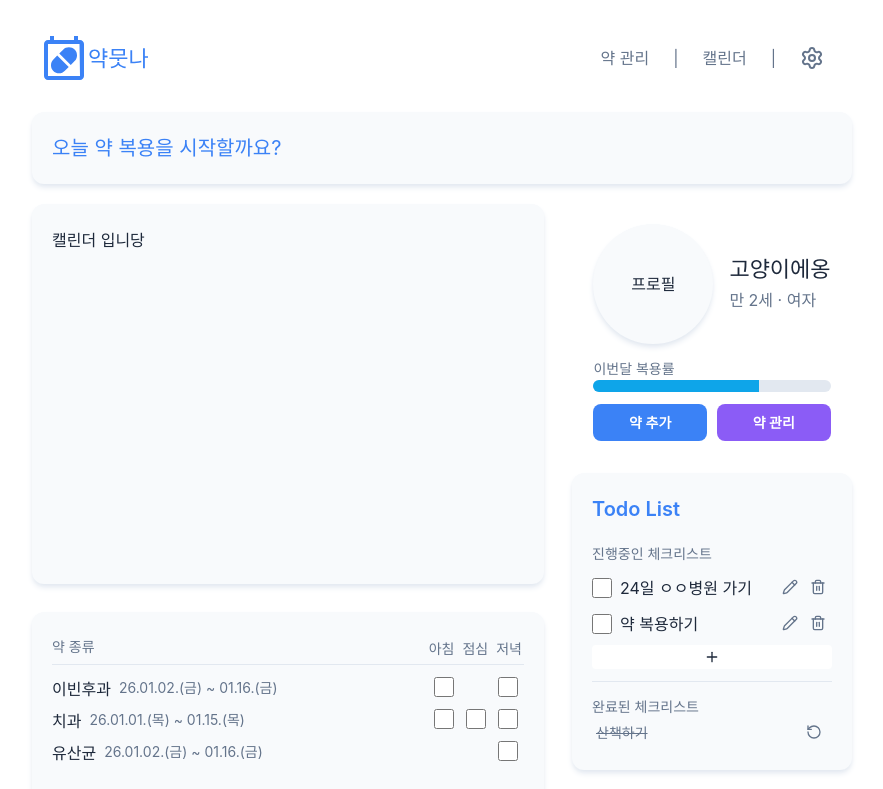
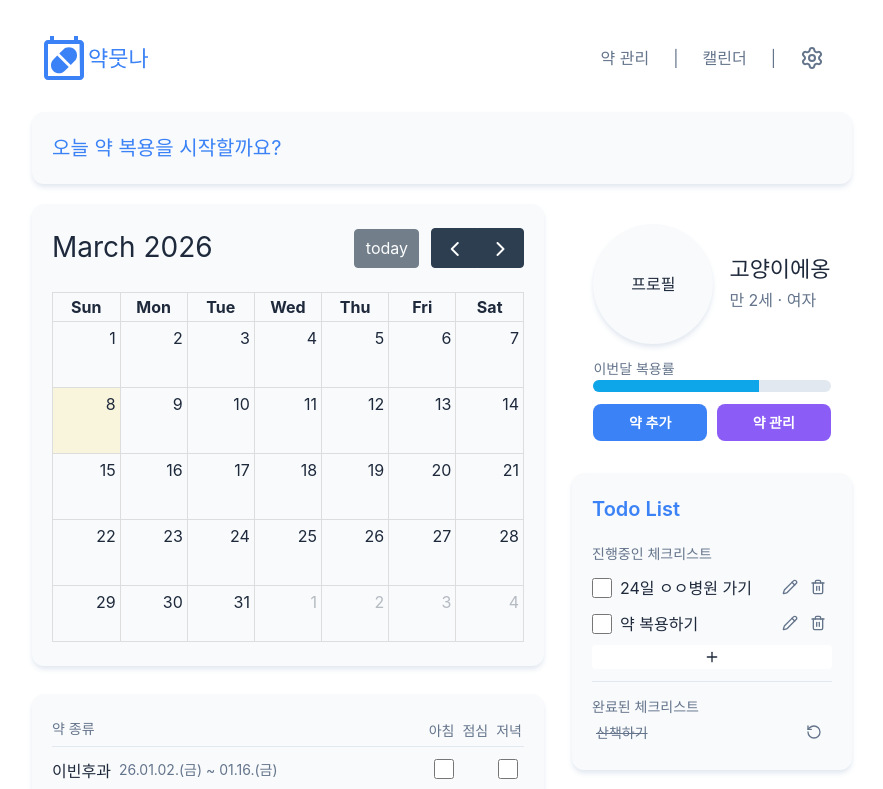
Before and after one commit to wnduddlekd/medicine, a React (Vite) app: page /home in a window 1280 px wide. Shown: the top 789 px of the page, without its empty margins (198-1081 px from the left). Built offline with nearby package versions, Linux system fonts and the light colour scheme; a web font is replaced by a local one.

Commit message:
feat: 캘린더 기본 형태 구현(#21)

```diff
--- /dev/null
+++ b/src/components/Home/Calender.jsx
@@ -0,0 +1,19 @@
+import FullCalendar from '@fullcalendar/react';
+import dayGridPlugin from '@fullcalendar/daygrid';
+import interactionPlugin from '@fullcalendar/interaction';
+
+export default function Calendar() {
+  function handleDateClick(info) {
+    console.log(info.dateStr);
+  }
+  return (
+    <div className="min-w-100 w-full card-base">
+      <FullCalendar
+        plugins={[dayGridPlugin, interactionPlugin]}
+        initialView="dayGridMonth"
+        dateClick={handleDateClick}
+        editable={true}
+      />
+    </div>
+  );
+}
--- a/src/components/Home/HomeCalender.jsx
+++ /dev/null
@@ -1,7 +0,0 @@
-export default function HomeCalender() {
-  return (
-    <div className="min-w-100 w-full h-95 card-base">
-      <div>캘린더 입니당</div>
-    </div>
-  );
-}
--- a/src/pages/Home.jsx
+++ b/src/pages/Home.jsx
@@ -1,6 +1,6 @@
 import DailyDoseFeedback from '../components/Home/DailyDoseFeedback';
 import DoseCheck from '../components/Home/DoseCheck.jsx';
-import HomeCalender from '../components/Home/HomeCalender.jsx';
+import Calender from '../components/Home/Calender.jsx';
 import TodoList from '../components/Home/TodoList.jsx';
 import UserInfo from '../components/Home/UserInfo.jsx';
 import WideUserInfo from '../components/Home/WideUserInfo.jsx';
@@ -15,7 +15,7 @@ export default function Main() {
       </div>
       <div className="flex gap-7">
         <div className="w-full space-y-7">
-          <HomeCalender /> <DoseCheck />
+          <Calender /> <DoseCheck />
         </div>
         <div className="hidden md:flex flex-col gap-3 max-w-70 w-full mx-auto items-center">
           <UserInfo />
```
